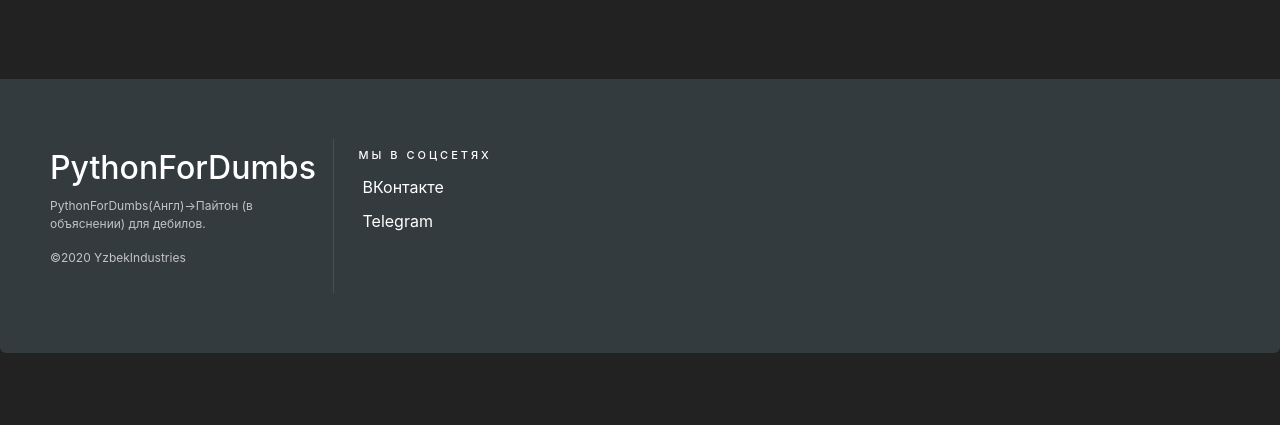
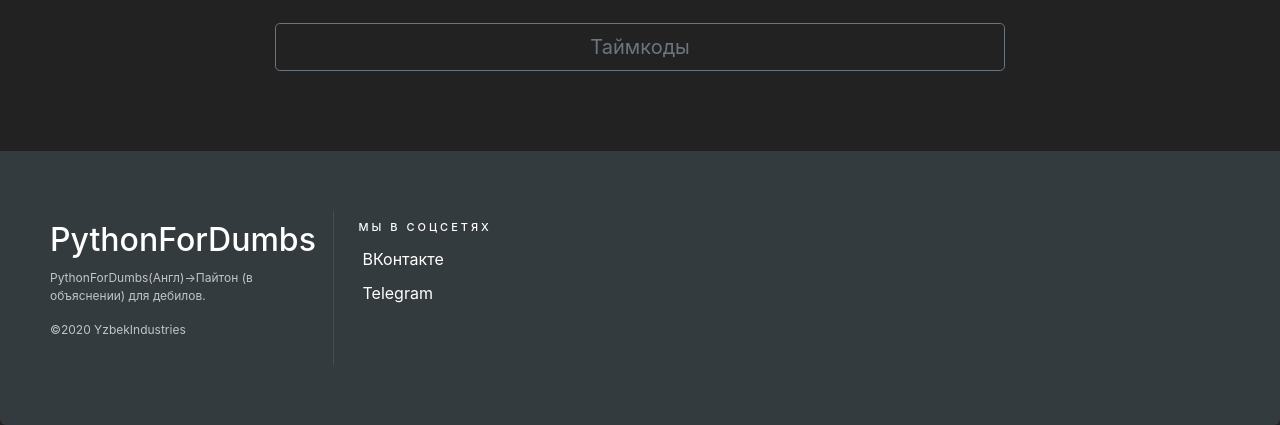
Before and after one commit to alisherrusinov/pythonfordumbs, a Django app: template course/templates/course/lesson_detail.html in a window 1280 px wide. Shown: the part 492-917 px from the top of the page. Before the commit the page ends 845 px from the top, so only its background shows below. Run offline with Django 3.2, Linux system fonts and the light colour scheme; the template is opened without the code that fills it, so the values that code supplies are empty; some libraries are stand-ins or nearby versions.

Commit message:
added output of timecodes

```diff
--- a/course/models.py
+++ b/course/models.py
@@ -35,6 +35,8 @@
         time_int = time_int.split(':')
         time_int = int(time_int[0])*60 + int(time_int[1])
         return time_int
+
+
     def __str__(self):
         return f'{self.attached_to}: {self.label}'
 
--- a/course/templates/course/lesson_detail.html
+++ b/course/templates/course/lesson_detail.html
@@ -4,6 +4,8 @@
 {{title}}
 {% endblock title %}
 {% block content %}
+<link rel="stylesheet" href="{%static 'css/lesson.css'%}">
+<div class="lesson">
 	<script src="{% static 'js/control.js' %}"></script>
 	<script src="https://www.youtube.com/iframe_api"></script>
 
@@ -31,12 +33,21 @@
 					</div>
 				</div>
 		</div>
+		<div class="row justify-content-center pt-4">
+			<div class="col-md-8">
+				<a class="btn btn-outline-secondary btn-lg btn-block" role='button' data-toggle="collapse" href="#multiCollapseExample1" role="button" aria-expanded="false" aria-controls="multiCollapseExample1">Таймкоды</a>
+			</div>
+		</div>
+		<div class="pt-1 collapse multi-collapse" id="multiCollapseExample1">
 			{% for code in lesson.timecodemodel_set.all %}
-			<div class="row">
-			<div class="col-6">
-				<a href="#" onclick="payback({{code.to_youtube}});">{{code.start}}:{{code.finish}}</a>
+			<div class="row justify-content-center pt-1">
+				<div class="col-4">
+					<p class="text">{{code.label}}: <a href="#" onclick="payback({{code.to_youtube}});">{{code.start}} : {{code.finish}}</a></p>
 				</div>
 			</div>
 		{% endfor %}
+		  </div>
+
+</div>
 
 {% endblock content %}
```
Lines whose indentation alone changed are shown as unchanged.
